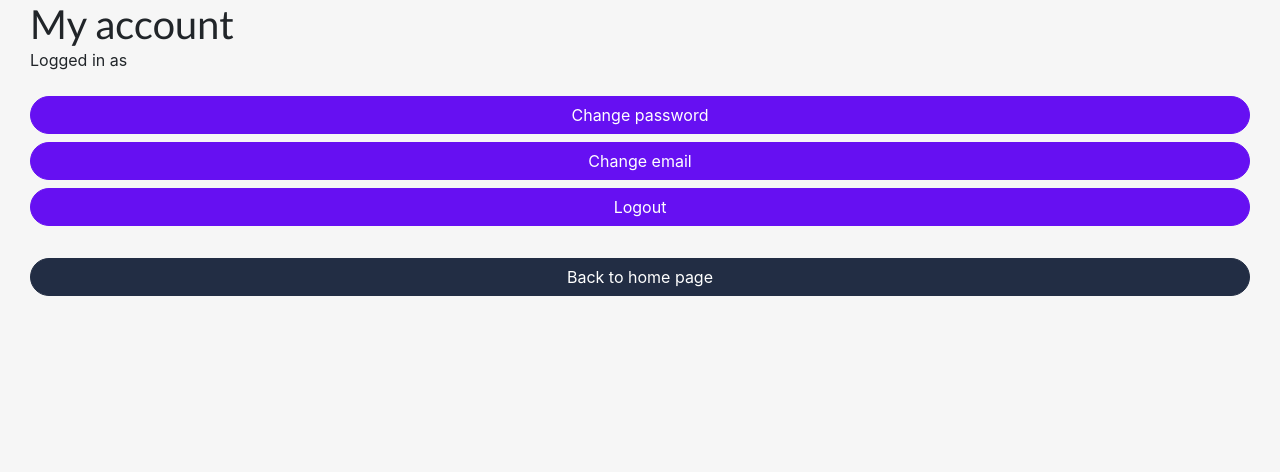
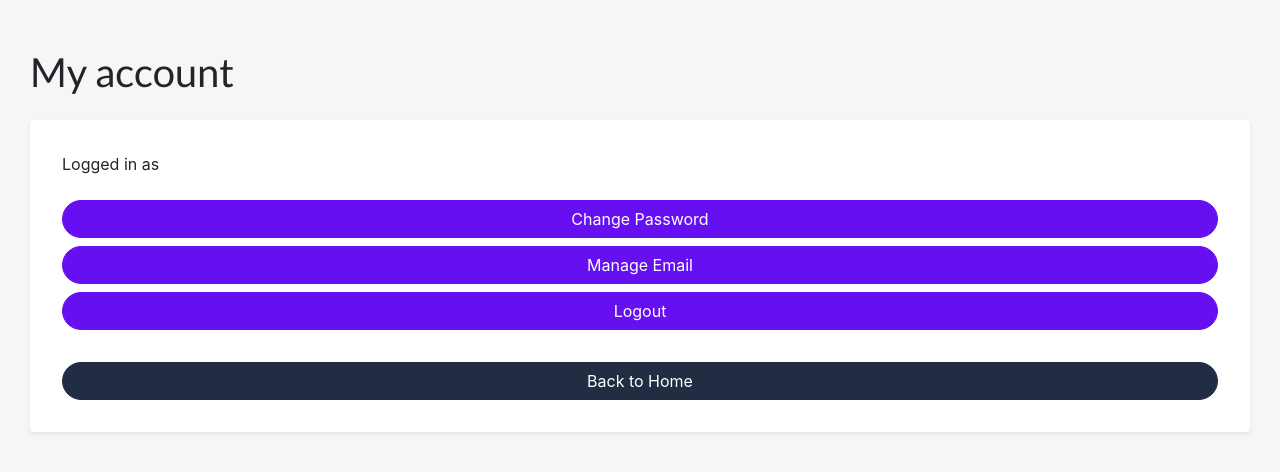
Before and after one commit to mondel9/musyc-web, a Django app: template musycweb/templates/account/account.html in a window 1280 px wide. Shown: the part 56-528 px from the top of the page. Run offline with Django 3.2, Linux system fonts and the light colour scheme; the template is opened without the code that fills it, so the values that code supplies are empty; some libraries are stand-ins or nearby versions.

Commit message:
Update account.html
Updating layout and URLs

```diff
--- a/musycweb/templates/account/account.html
+++ b/musycweb/templates/account/account.html
@@ -1,19 +1,22 @@
 {% extends 'base.html' %}
 {% load crispy_forms_tags %}
 
-{% block title %}My account{% endblock %}
+{% block title %}<br>My account{% endblock %}
 
 {% block content %}
+<br>
+<div class="card-box shadow-sm">
     Logged in as <strong>{{ request.user.email }}</strong>
         <br><br>
 
-<a href="{% url 'account_change_password' %}" class="btn btn-primary btn-block">Change password</a>
-<a href="{% url 'account_email' %}" class="btn btn-primary btn-block">Change email</a>
+    <a href="{% url 'account_change_password' %}" class="btn btn-primary btn-block">Change Password</a>
+    <a href="{% url 'account_email' %}" class="btn btn-primary btn-block">Manage Email</a>
 
     <form method="post" action="{% url 'account_logout' %}" style="margin:8px 0">
         {% csrf_token %}
         <input type="submit" value="Logout" class="btn btn-primary btn-block">
     </form>
     <br>
-    <a href="{% url 'index' %}" class="btn btn-secondary btn-block">Back to home page</a>
+        <a href="{% url 'projects' %}" class="btn btn-secondary btn-block">Back to Home</a>
+</div>
 {% endblock %}
```
Lines whose indentation alone changed are shown as unchanged.
